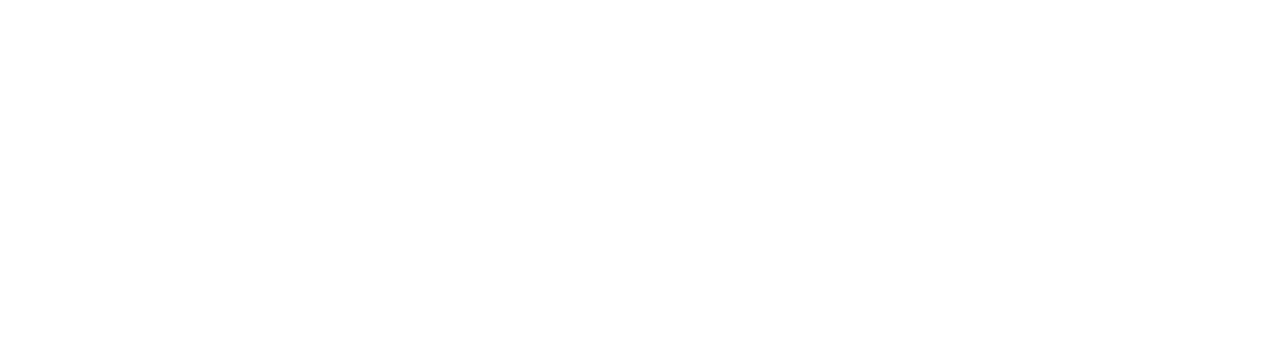
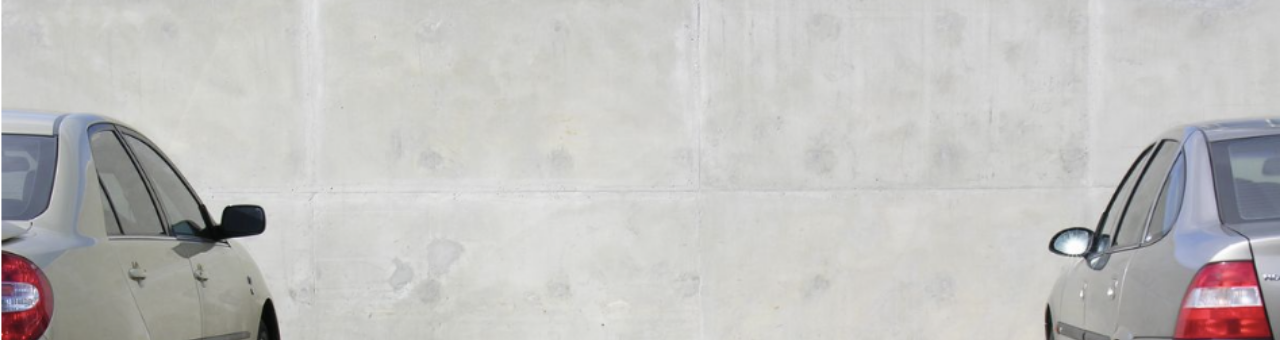
Before and after one commit to suryavishakan/parking-manage, a plain HTML site: page index.html in a window 1280 px wide. Shown: the top 340 px of the page. Drawn offline with Linux system fonts and the light colour scheme; files whose address does not match are found by name.

Commit message:
final commit

```diff
--- a/index.html
+++ b/index.html
@@ -9,7 +9,7 @@
             margin: 0;
             padding: 0;
             font-family: Arial, sans-serif;
-            background-image: url('static/car_parking_image.jpg');
+            background-image: url('car_parking_image.jpg');
             background-size: cover;
             background-position: center;
             background-attachment: fixed;
```
Also changed, not shown: car_parking_image.jpg (added), image.png (added).
